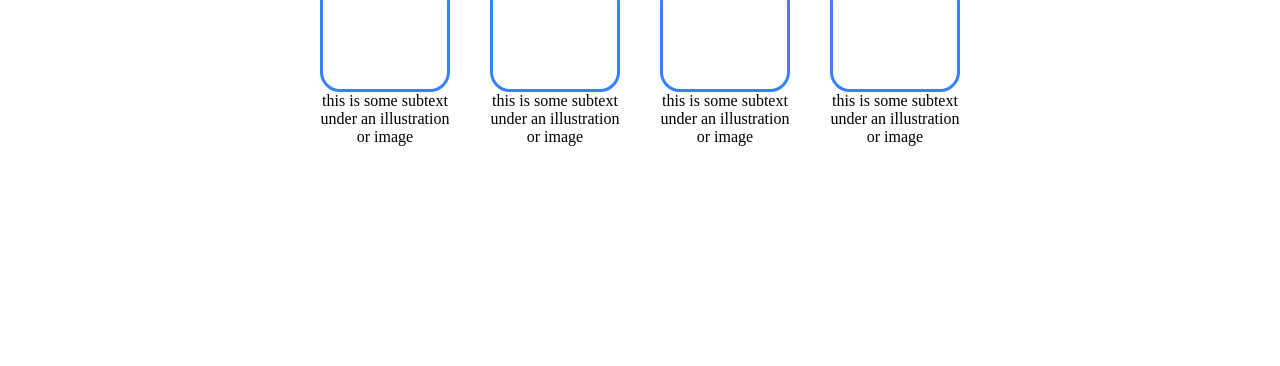
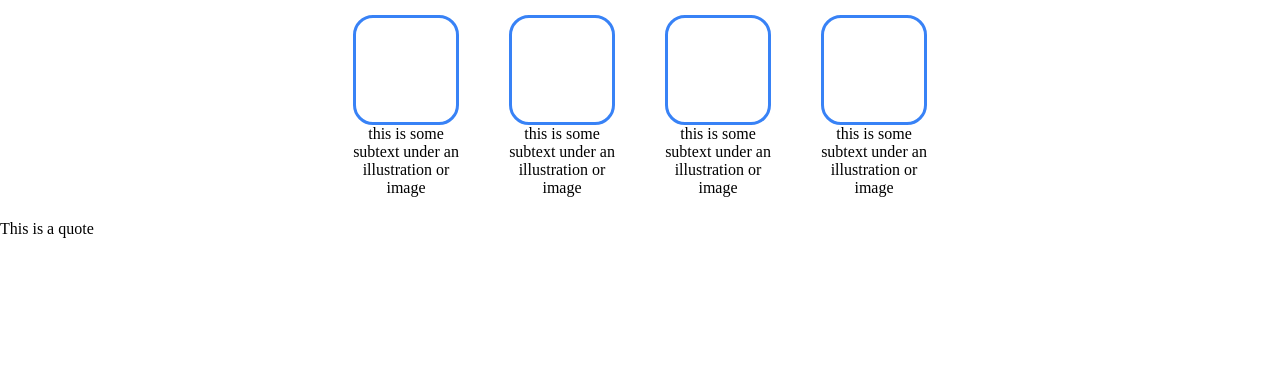
Before and after one commit to TWork1/website-project, a plain HTML site: page odin/landing-page.html in a window 1280 px wide. Shown: the part 434-800 px from the top of the page. Drawn offline with Linux system fonts and the light colour scheme.

Commit message:
Adjust Boxes to fit

```diff
--- a/odin/landing-page.css
+++ b/odin/landing-page.css
@@ -82,6 +82,7 @@ button{
     flex-direction: column;
     align-items: center;
     text-align: center;
+    height: 300px;
 }
 .rt{
     font-size: 36px;
@@ -98,10 +99,10 @@ img{
 }
 .boxes{
     display: flex;
+    gap: 50px;
+    justify-content: center;
+    padding-top: 30px;
 }
 .box{
-    margin: 20px;
-    height: 50px;
-    width: 130px;
-    flex: none;
+flex: 0 1 0;
 }
--- a/odin/landing-page.html
+++ b/odin/landing-page.html
@@ -50,6 +50,9 @@
                 </div>
             </div>
         </div>
+        <div class="gray">
+            <div class="quote"> This is a quote</div>
+        </div>
 
     </div>
 </body>
```
